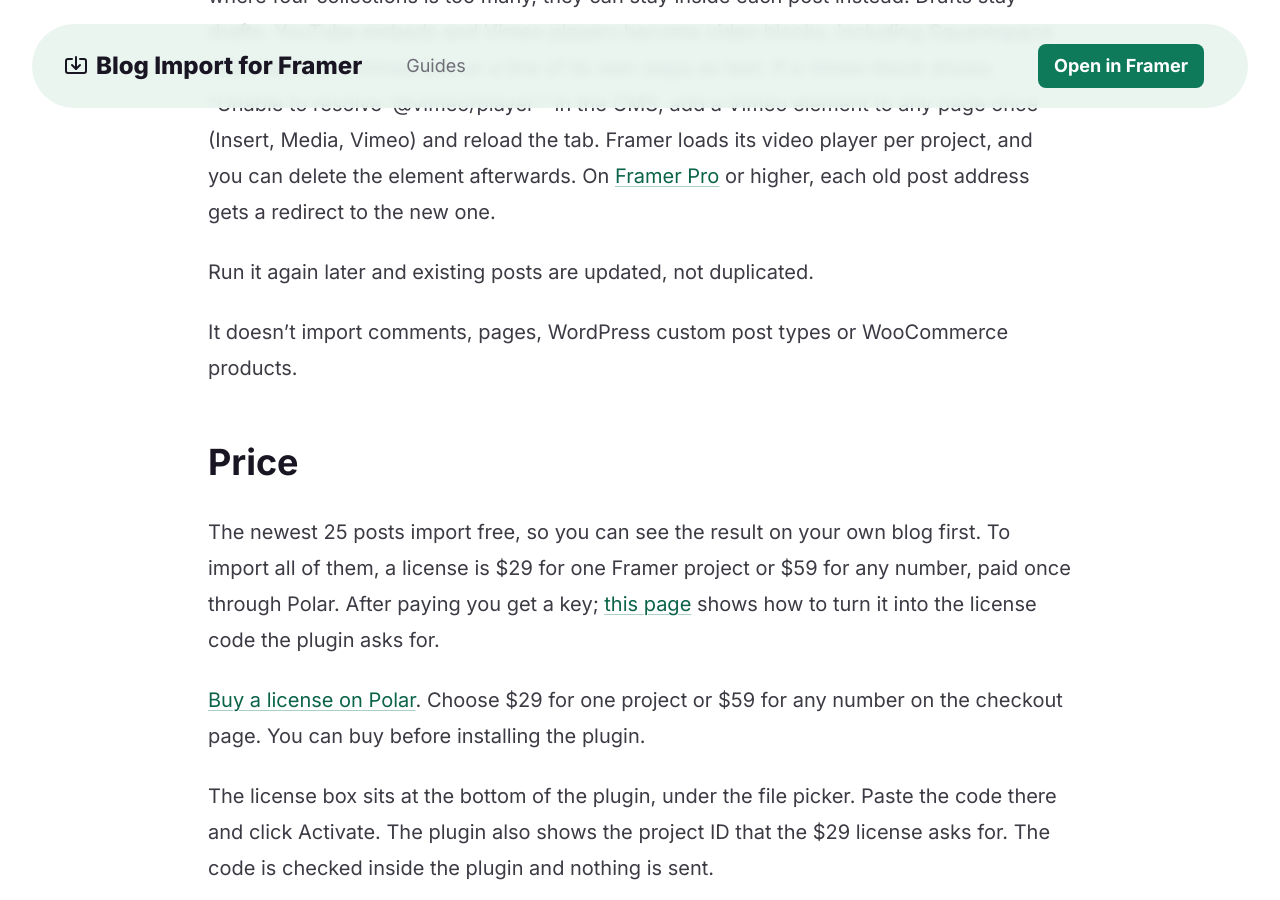
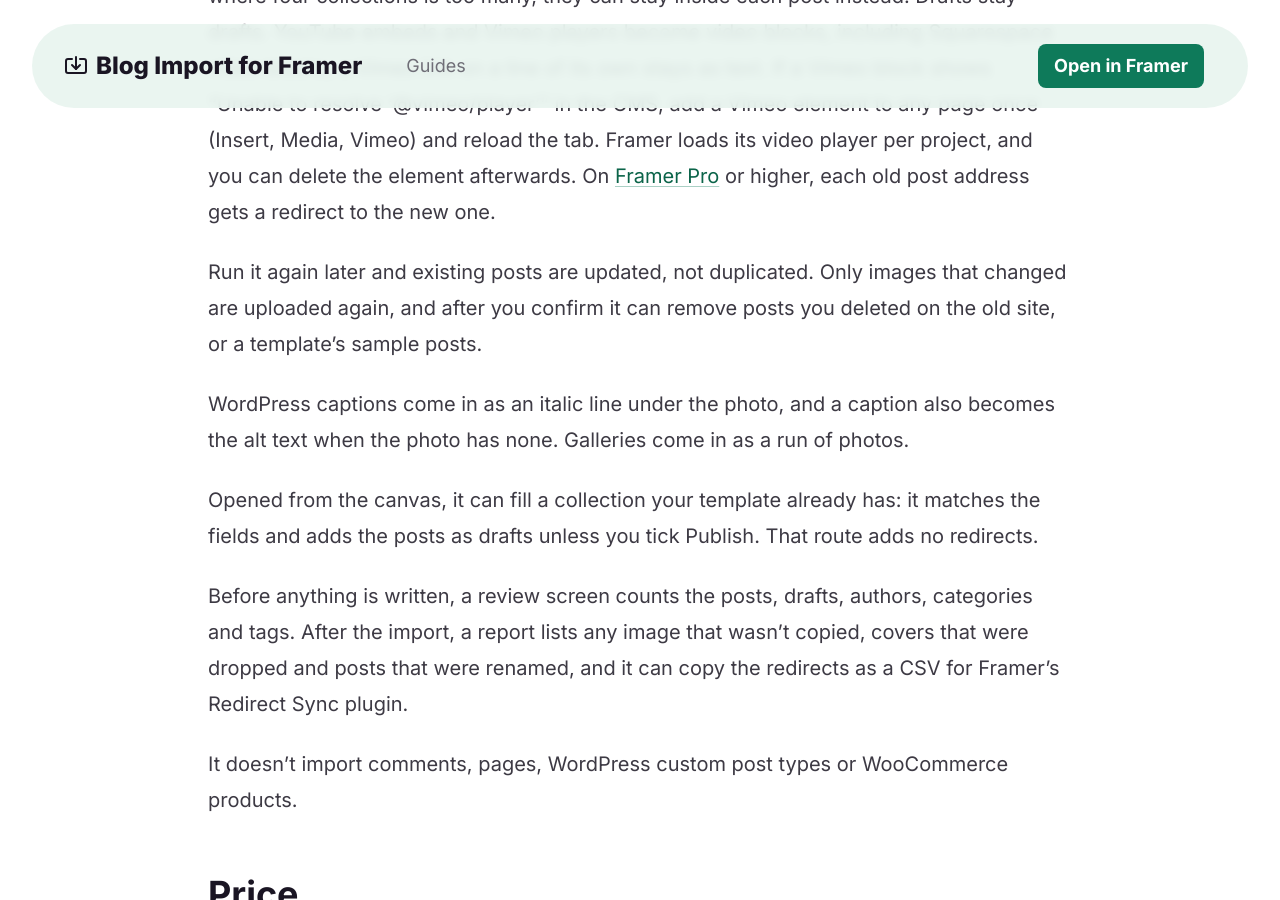
Before and after one commit to keyturnkit/keyturnkit.github.io, a Jekyll site: the page built from blog-import/index.md, in a window 1280 px wide and 900 px high, scrolled down 1663 px. Built offline with Jekyll 4.4.1, drawn with Linux system fonts in a browser that asks for light colours.

Commit message:
V630: /blog-import/ lists re-import cleanup, captions, template import and the report
Co-Authored-By: Claude Opus 5.5 <noreply@anthropic.com>

```diff
--- a/blog-import/index.md
+++ b/blog-import/index.md
@@ -46,7 +46,13 @@ Not sure what your export holds? The free [blog export inspector](/tools/blog-ex
 
 Each post arrives with its title, slug, date, cover image, excerpt and body. Authors, categories and tags become their own collections, linked from each post; on Framer Basic, where four collections is too many, they can stay inside each post instead. Drafts stay drafts. YouTube embeds and Vimeo players become video blocks, including Squarespace video blocks; a Vimeo link on a line of its own stays as text. If a Vimeo block shows "Unable to resolve '@vimeo/player'" in the CMS, add a Vimeo element to any page once (Insert, Media, Vimeo) and reload the tab. Framer loads its video player per project, and you can delete the element afterwards. On [Framer Pro](https://framer.link/rVPBVzf) or higher, each old post address gets a redirect to the new one.
 
-Run it again later and existing posts are updated, not duplicated.
+Run it again later and existing posts are updated, not duplicated. Only images that changed are uploaded again, and after you confirm it can remove posts you deleted on the old site, or a template's sample posts.
+
+WordPress captions come in as an italic line under the photo, and a caption also becomes the alt text when the photo has none. Galleries come in as a run of photos.
+
+Opened from the canvas, it can fill a collection your template already has: it matches the fields and adds the posts as drafts unless you tick Publish. That route adds no redirects.
+
+Before anything is written, a review screen counts the posts, drafts, authors, categories and tags. After the import, a report lists any image that wasn't copied, covers that were dropped and posts that were renamed, and it can copy the redirects as a CSV for Framer's Redirect Sync plugin.
 
 It doesn't import comments, pages, WordPress custom post types or WooCommerce products.
 
```
